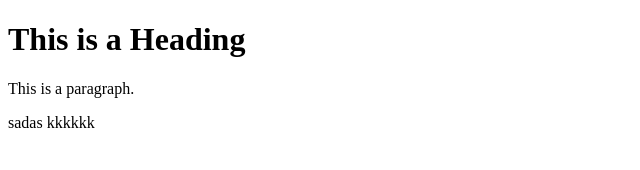
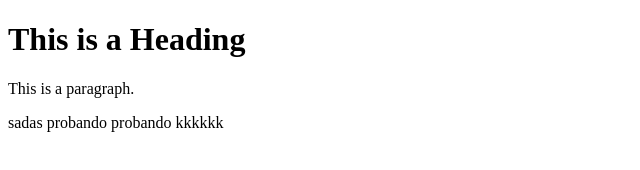
Before and after one commit to pablonbur/pruebita-cai, a plain HTML site: page pruebita.html in a window 1280 px wide. Shown: the whole page, without its empty margins (0-640 px from the left). Drawn offline with Linux system fonts and the light colour scheme.

Commit message:
prueba anto

```diff
--- a/pruebita.html
+++ b/pruebita.html
@@ -8,6 +8,8 @@
 	<h1>This is a Heading</h1>
 	<p>This is a paragraph.</p>
 sadas
+
+probando probando
 </body>
 </html>
 kkkkkk
```
